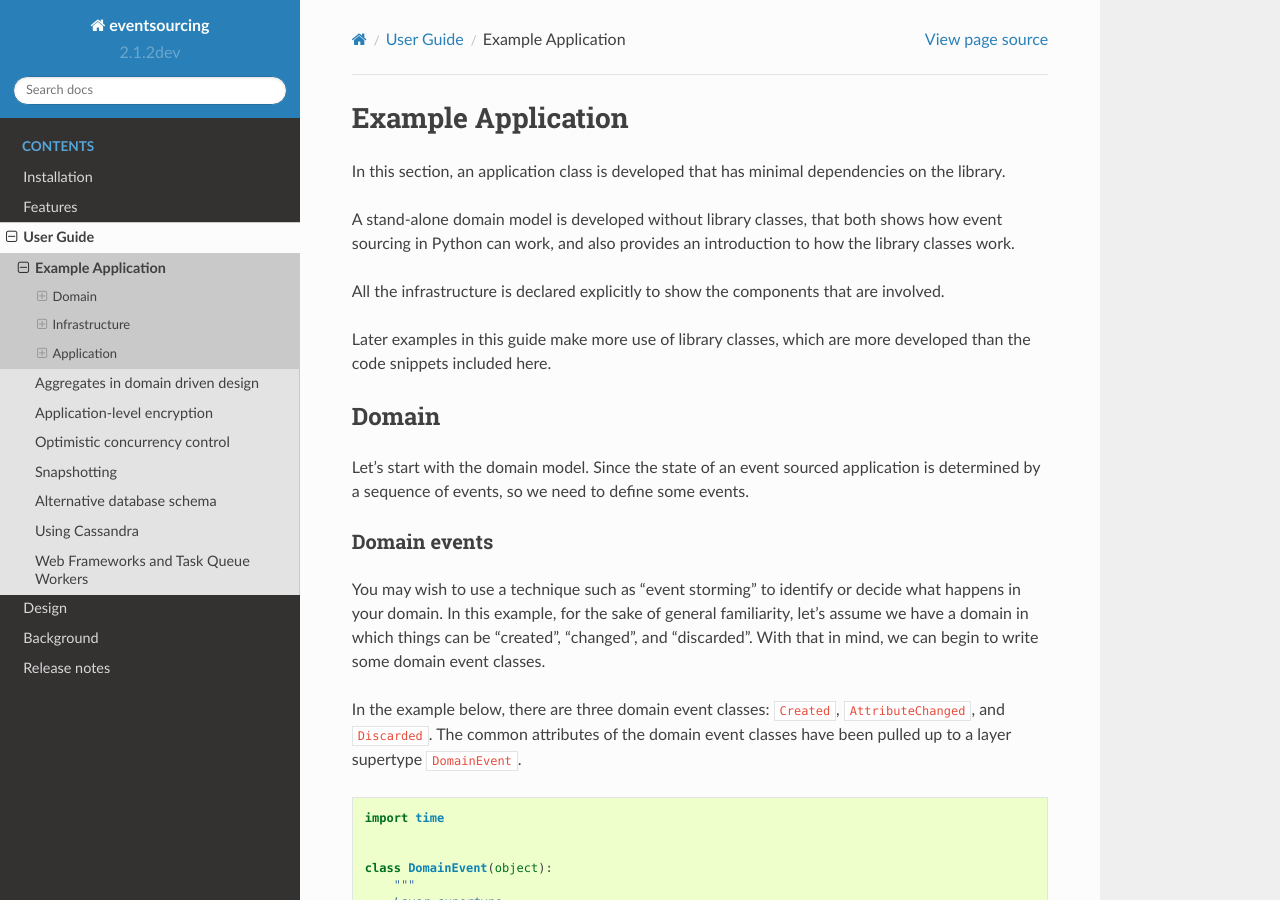
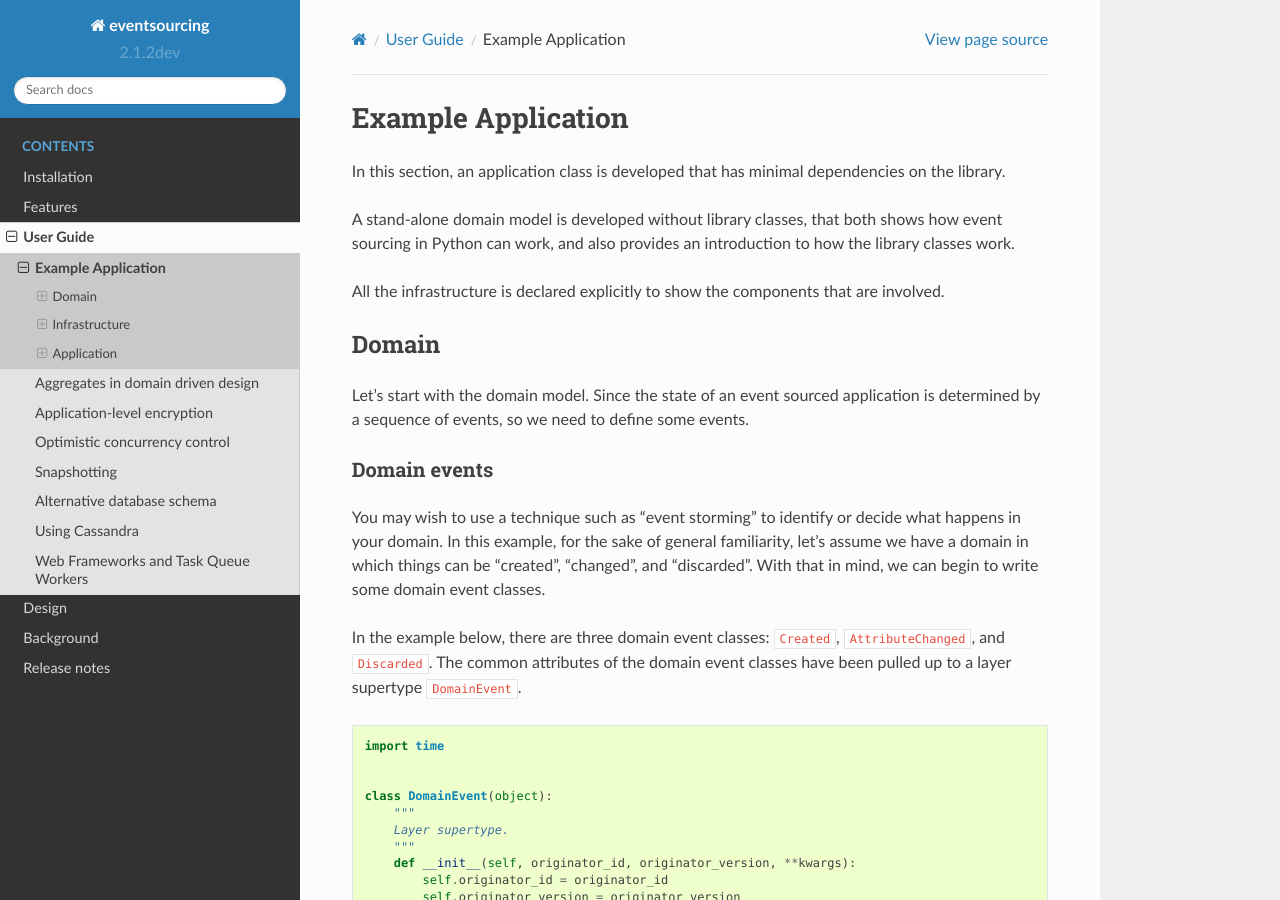
Before and after one commit to pyeventsourcing/eventsourcing, a Sphinx documentation site: the page built from docs/topics/user_guide/example_application.rst, in a window 1280 px wide and 900 px high. Built offline with Sphinx 7.4.7 and the Read the Docs theme 2.0.0, drawn with Linux system fonts in a browser that asks for light colours.

Commit message:
Removed irrelevant sentence.

```diff
--- a/docs/topics/user_guide/example_application.rst
+++ b/docs/topics/user_guide/example_application.rst
@@ -11,9 +11,6 @@ to how the library classes work.
 
 All the infrastructure is declared explicitly to show the components that are
 involved.
-
-Later examples in this guide make more use of library classes, which
-are more developed than the code snippets included here.
 
 
 Domain
```
